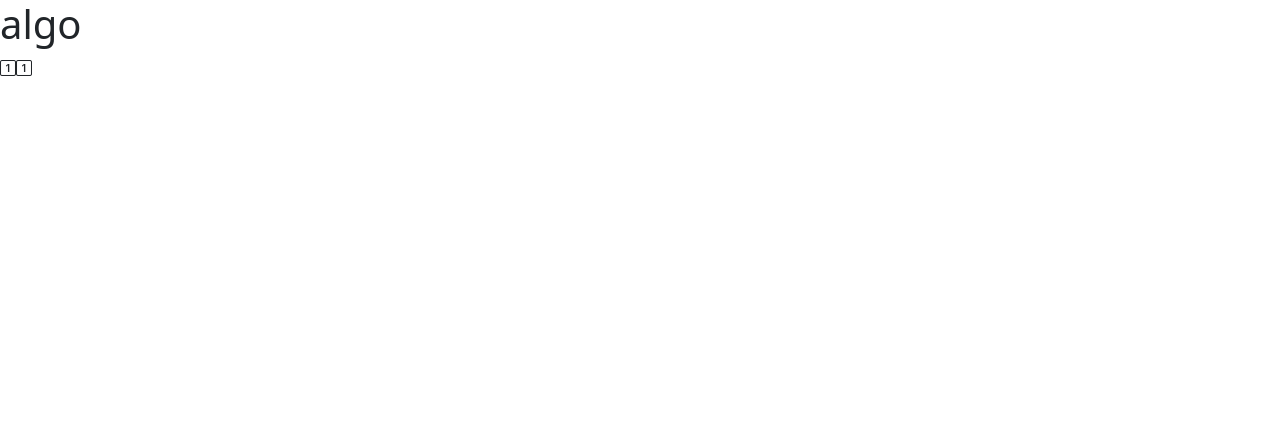
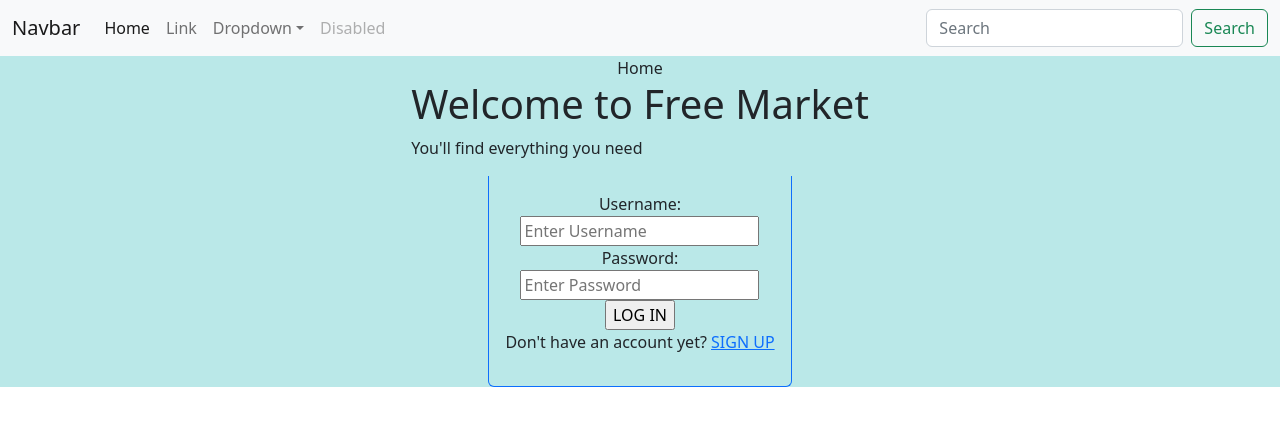
Before and after one commit to lemarchesi09/checkpoint4-e-commerce-, a React (Create React App) app: page / in a window 1280 px wide. Shown: the top 426 px of the page. Built offline with nearby package versions, Linux system fonts and the light colour scheme.

Commit message:
:construction: Login-Reg-NabBar Components

```diff
--- a/package.json
+++ b/package.json
@@ -11,6 +11,7 @@
     "firebase": "^9.13.0",
     "react": "^18.2.0",
     "react-dom": "^18.2.0",
+    "react-hook-form": "^7.38.0",
     "react-router-dom": "^6.4.2",
     "react-scripts": "5.0.1",
     "web-vitals": "^2.1.4"
--- a/src/App.js
+++ b/src/App.js
@@ -1,11 +1,18 @@
-
+import { Routes, Route, Link } from "react-router-dom";
+import { Login } from "./components/Login";
+import { Register } from "./components/Register";
+import { NavBar } from "./components/NavBar";
+import "./index.css";
 
 function App() {
   return (
     <div className="App">
-      <h1> algo </h1>
-      <i class="bi bi-1-square"></i>
-      <i class="bi bi-1-square"></i>
+      <NavBar />
+      <Routes>
+        <Route path="/" element={<Login />} />
+        <Route path="/register" element={<Register />}/>
+      </Routes>
+
     </div>
   );
 }
--- /dev/null
+++ b/src/components/Login.js
@@ -0,0 +1,83 @@
+import { Register } from "./Register"
+import { useForm } from 'react-hook-form';
+import { Link } from 'react-router-dom';
+import "../styles/login.css";
+
+export const Login = () =>{
+
+    const {
+        register,
+        handleSubmit,
+        formState: { errors },
+      } = useForm();
+
+    const onSubmit = (e) =>{
+        e.preventDefault();
+    }
+    return(
+        <div className="d-flex flex-column align-items-center">
+            Home
+            <div className="">
+                <h1>Welcome to Free Market</h1>
+                <p>You'll find everything you need</p>
+            </div>
+            <div className="form__cont">
+            {/* "handleSubmit" will validate your inputs before invoking "onSubmit" */}
+            <form className="d-flex flex-column align-items-center border border-top-0 border-primary p-3 rounded-bottom" onSubmit={handleSubmit(onSubmit)}>
+                {/* register your input into the hook by invoking the "register" function */}
+                <label>Username:</label>
+                <input
+                className="form__inp"
+                type="text"
+                placeholder="Enter Username"
+                autoComplete="off"
+                {...register("user", {
+                    required: {
+                    value: true,
+                    message: "Username is required",
+                    },
+                    maxLength: {
+                    value: 20,
+                    message: "Field must be less than 20 characters",
+                    },
+                })}
+                />
+
+                {/* errors will return when field validation fails  */}
+                {errors.user && <span>{errors.user.message}</span>}
+
+                <label>Password:</label>
+                <input
+                className="form__inp"
+                type="password"
+                placeholder="Enter Password"
+                autoComplete="off"
+                {...register("password", {
+                    required: {
+                    value: true,
+                    message: "Password is required",
+                    },
+                    maxLength: {
+                    value: 20,
+                    message: "Field must be less than 20 characters",
+                    },
+                    minLength: {
+                    value: 6,
+                    message: "Field must contain more than 6 characters",
+                    },
+                })}
+                />
+                {errors.password && <span>{errors.password.message}</span>}
+
+                <input className="form__sub" type="submit" value="LOG IN" />
+                <p className="formu__signUp">
+                Don't have an account yet?{" "}
+                <Link to="/register" className="formu__signUp__link">
+                    SIGN UP
+                </Link>
+                </p>
+            </form>
+            </div>
+        </div>
+    )
+}
--- /dev/null
+++ b/src/components/NavBar.js
@@ -0,0 +1,40 @@
+export const NavBar = () =>{
+    return(
+        <nav className="navbar navbar-expand-lg bg-light">
+            <div className="container-fluid">
+                <a className="navbar-brand" href="#">Navbar</a>
+                <button className="navbar-toggler" type="button" data-bs-toggle="collapse" data-bs-target="#navbarSupportedContent" aria-controls="navbarSupportedContent" aria-expanded="false" aria-label="Toggle navigation">
+                <span className="navbar-toggler-icon"></span>
+                </button>
+                <div className="collapse navbar-collapse" id="navbarSupportedContent">
+                <ul className="navbar-nav me-auto mb-2 mb-lg-0">
+                    <li className="nav-item">
+                    <a className="nav-link active" aria-current="page" href="#">Home</a>
+                    </li>
+                    <li className="nav-item">
+                    <a className="nav-link" href="#">Link</a>
+                    </li>
+                    <li className="nav-item dropdown">
+                    <a className="nav-link dropdown-toggle" href="#" role="button" data-bs-toggle="dropdown" aria-expanded="false">
+                        Dropdown
+                    </a>
+                    <ul className="dropdown-menu">
+                        <li><a className="dropdown-item" href="#">Action</a></li>
+                        <li><a className="dropdown-item" href="#">Another action</a></li>
+                        <li><hr className="dropdown-divider"/></li>
+                        <li><a className="dropdown-item" href="#">Something else here</a></li>
+                    </ul>
+                    </li>
+                    <li className="nav-item">
+                    <a className="nav-link disabled">Disabled</a>
+                    </li>
+                </ul>
+                <form className="d-flex" role="search">
+                    <input className="form-control me-2" type="search" placeholder="Search" aria-label="Search"/>
+                    <button className="btn btn-outline-success" type="submit">Search</button>
+                </form>
+                </div>
+            </div>
+            </nav>
+    )
+}
--- /dev/null
+++ b/src/components/Register.js
@@ -0,0 +1,83 @@
+import { useForm } from 'react-hook-form';
+import { Link } from 'react-router-dom';
+
+
+export const Register = () =>{
+    const {
+        register,
+        handleSubmit,
+        formState: { errors },
+      } = useForm();
+
+    const onSubmit = (data, e) => {
+
+      const newUser ={
+        user: data.user,
+        password: data.password,
+        active: false,
+      }
+    }
+    return(
+    <section className="login__bg">
+      <div >
+
+
+        {/* "handleSubmit" will validate your inputs before invoking "onSubmit" */}
+        <form className="d-flex flex-column align-items-center border border-primary p-3 rounded" onSubmit={handleSubmit(onSubmit)}>
+          {/* register your input into the hook by invoking the "register" function */}
+          <label>New Username:</label>
+          <input
+            className="form__inp"
+            type="text"
+            placeholder="Create New Username"
+            autoComplete="off"
+            {...register("user", {
+              required: {
+                value: true,
+                message: "Username is required",
+              },
+              maxLength: {
+                value: 20,
+                message: "Field must be less than 20 characters",
+              },
+            })}
+          />
+
+          {/* errors will return when field validation fails  */}
+          {errors.user && <span>{errors.user.message}</span>}
+
+          <label>Password:</label>
+          <input
+            className="form__inp"
+            type="password"
+            placeholder="Create Password"
+            autoComplete="off"
+            {...register("password", {
+              required: {
+                value: true,
+                message: "Password is required",
+              },
+              maxLength: {
+                value: 20,
+                message: "Field must be less than 20 characters",
+              },
+              minLength: {
+                value: 6,
+                message: "Field must contain more than 6 characters",
+              },
+            })}
+          />
+          {errors.password && <span>{errors.password.message}</span>}
+
+          <input className="form__sub__btn" type="submit" value="SIGN UP" />
+          <p className="formu__signUp">
+            Already have an account?{" "}
+            <Link to="/" className="formu__signUp__link">
+              LOG IN
+            </Link>
+          </p>
+        </form>
+      </div>
+    </section>
+    )
+}
--- a/src/index.css
+++ b/src/index.css
@@ -14,3 +14,6 @@ code {
   font-family: source-code-pro, Menlo, Monaco, Consolas, 'Courier New',
     monospace;
 }
+.App{
+  background-color: var(--color-light-tertiary);
+}
--- /dev/null
+++ b/src/styles/variables.css
@@ -0,0 +1,11 @@
+:root {
+    /*ELEMENTS*/
+    --color-light-primary: #fffffe;
+    --color-light-secondary:#e3f6f5;
+    --color-light-tertiary: #bae8e8;
+    --color-dark-primary: #2d334a;
+    --color-dark-secondary: #272343;
+    --button-bg: #ffd803;
+
+    /**/
+  }
```
Also changed, not shown: src/index.js (+5 -2 lines), src/styles/login.css (added), 1 other file (tests, documents, lock files or other folders).
